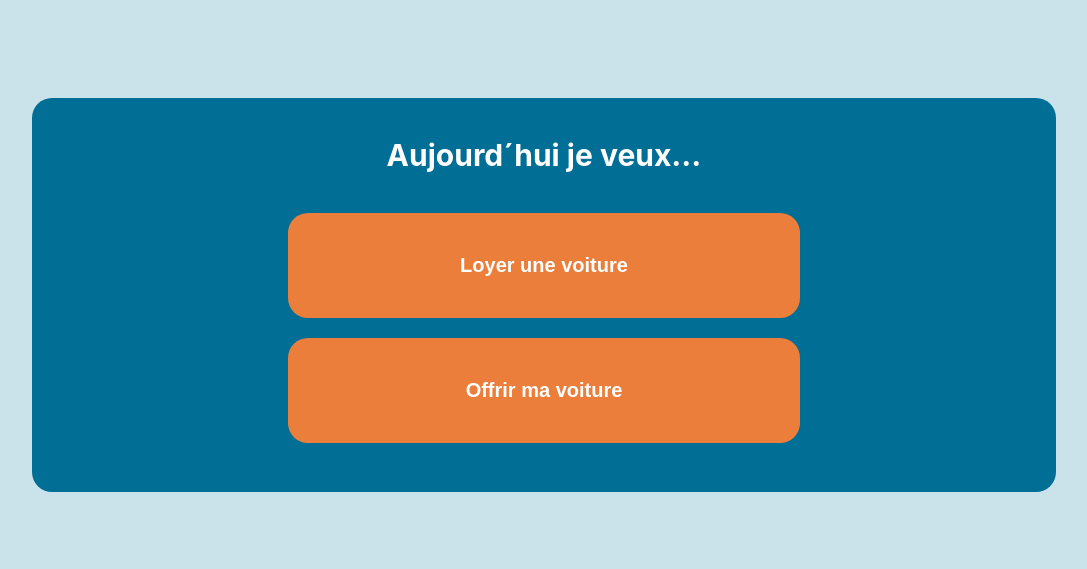
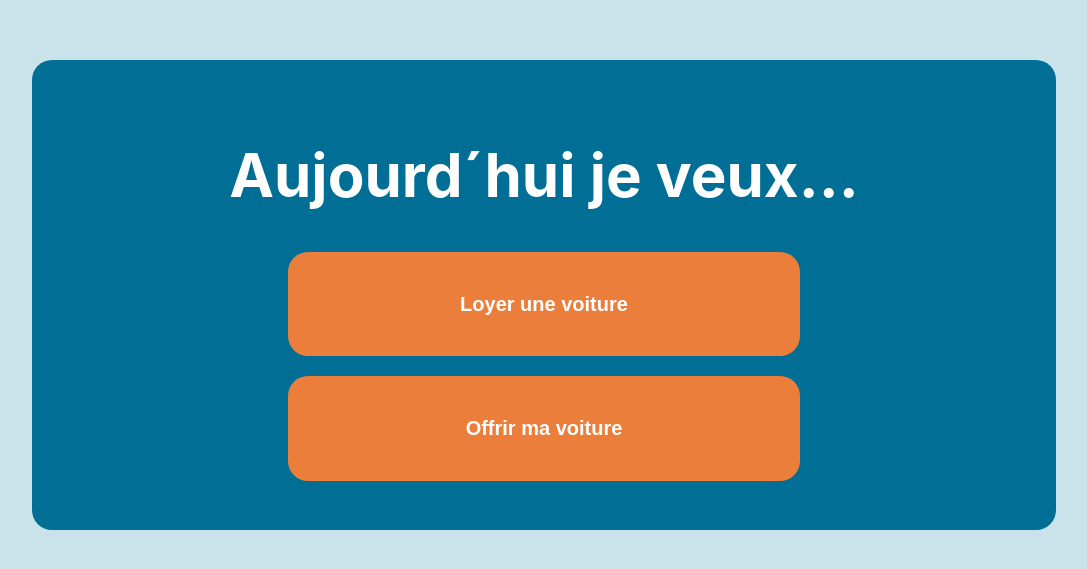
Before and after one commit to OkVoiture/OkVoiture-Web, a React (Create React App) app: page / in a window 1280 px wide. Shown: the part 105-674 px from the top of the page, without its empty margins (96-1183 px from the left). Built offline with nearby package versions, Linux system fonts and the light colour scheme.

Commit message:
refactor: text to h1

```diff
--- a/src/components/Home/Home.js
+++ b/src/components/Home/Home.js
@@ -1,4 +1,5 @@
 import "./Home.css"
+import React from "react";
 import { useNavigate } from "react-router-dom";
 
 function Home() {
@@ -15,9 +16,9 @@ function Home() {
     return (
         <div className="home">
             <div className="home__container">
-                <text className="home__text">
+                <h1 className="home__text">
                     Aujourd´hui je veux...
-                </text>
+                </h1>
                 <button
                     className="login__btn"
                     //onClick={() => handleClickLoyer()}
```
